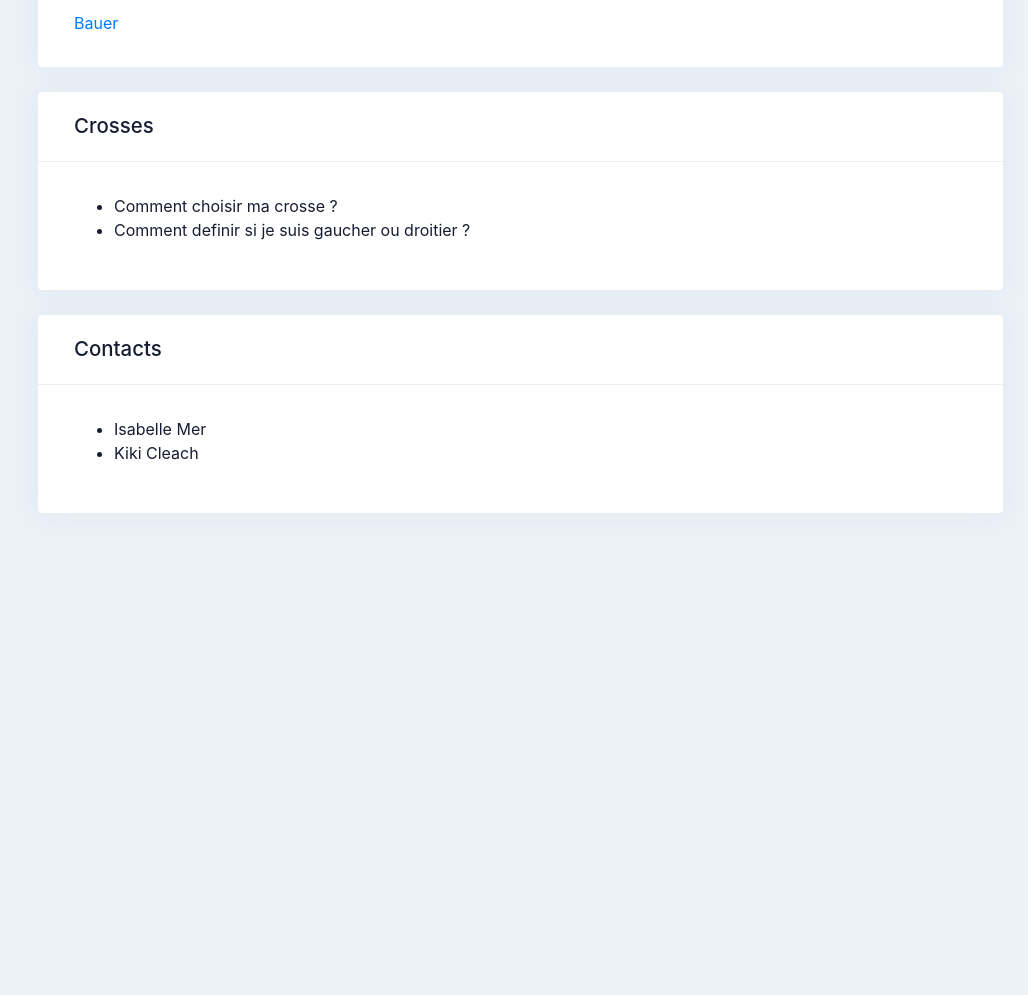
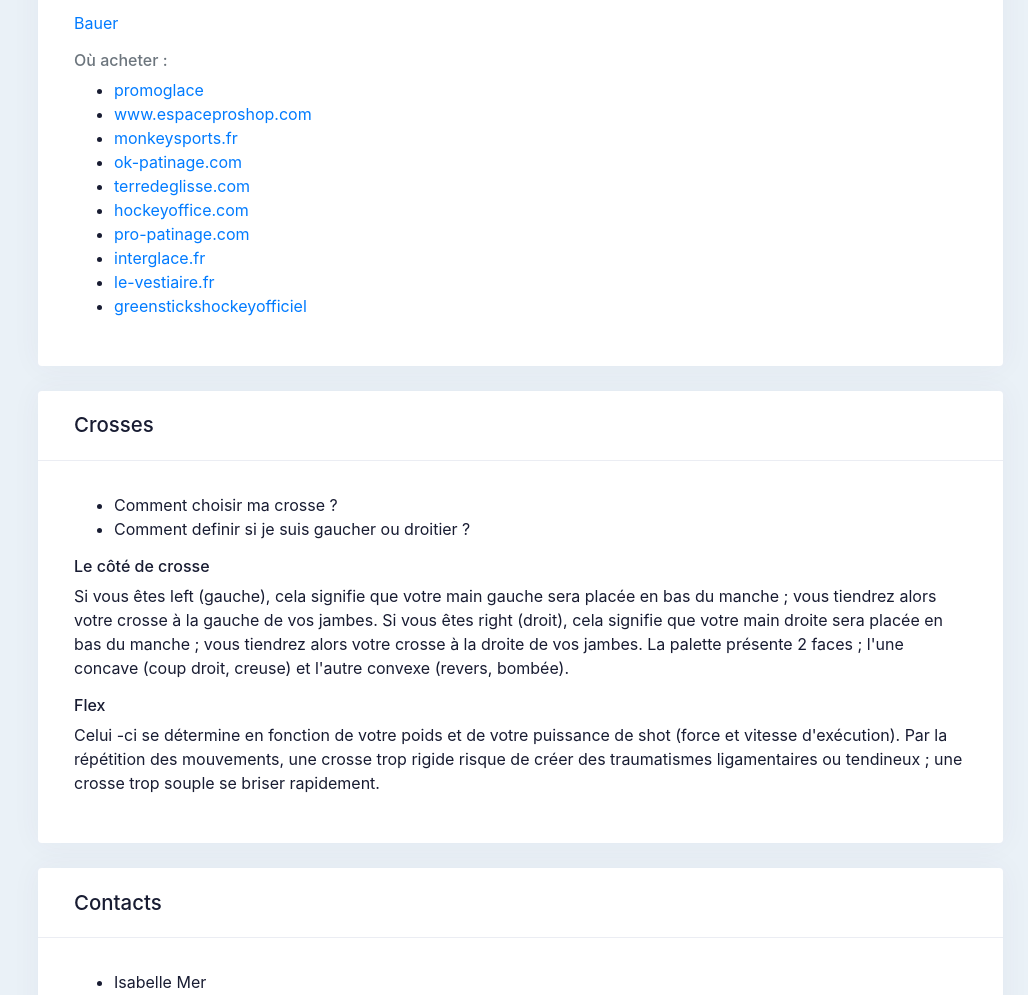
Before and after one commit to torpenn/torpenn.github.io, a plain HTML site: page index.html in a window 1280 px wide. Shown: the part 1140-2135 px from the top of the page, without its empty margins (252-1280 px from the left). Before the commit the page ends 1703 px from the top, so only its background shows below. Drawn offline with nearby package versions, Linux system fonts and the light colour scheme.

Commit message:
WIP: start of sticks

```diff
--- a/index.html
+++ b/index.html
@@ -77,7 +77,8 @@
                 <li>Combien ça coute ?</li>
               </ul>
               <p class="alert alert-info align-middle" role="alert">
-                <i class="material-icons align-middle">info</i> Il est très preferable essayer des patins avant d'acheter.
+                <i class="material-icons align-middle">info</i> Il est très preferable essayer des patins avant
+                d'acheter.
                 C'est le seul moyen de comprendre si cette paire vous convient ou non.
               </p>
               <h6>Qu'est ce qu'il faut connaitre en choisissant les patins de hockey ?</h6>
@@ -108,17 +109,35 @@
                 </li>
               </ul>
               <p>
-              Lors du choix des patins de hockey, vous devez tenir compte du fait qu'ils ne correspondent pas aux
-              tailles de chaussures standard. Par conséquent, ils doivent être mesurés. Dans une chaussure appropriée,
-              le pied doit être confortable. L'arrière de la chaussure doit appuyer fermement sur le talon, mais les
-              doigts ne doivent pas être pressés contre les orteils, mais seulement le toucher légèrement.
+                Lors du choix des patins de hockey, vous devez tenir compte du fait qu'ils ne correspondent pas aux
+                tailles de chaussures standard. Par conséquent, ils doivent être mesurés. Dans une chaussure appropriée,
+                le pied doit être confortable. L'arrière de la chaussure doit appuyer fermement sur le talon, mais les
+                doigts ne doivent pas être pressés contre les orteils, mais seulement le toucher légèrement.
               </p>
               <p>
                 Les chaussures de hockey varient également en largeur. Par conséquent, si les chaussures vous
                 conviennent en longueur, mais pas en largeur, il vous suffit de mesurer une autre paire.
               </p>
 
-              <a href="https://www.youtube.com/watch?v=G2G7tozqJvE" target="_blank">Bauer</a>
+              <p>
+                <a href="https://www.youtube.com/watch?v=G2G7tozqJvE" target="_blank">Bauer</a>
+              </p>
+
+              <h6 class="text-muted">Où acheter :</h6>
+              <ul>
+                <li><a href="https://promoglace.com/" target="_blank">promoglace</a></li>
+                <li><a href="https://www.espaceproshop.com/fr/" target="_blank">www.espaceproshop.com</a></li>
+                <li><a href="https://www.monkeysports.fr/" target="_blank">monkeysports.fr</a></li>
+                <li><a href="http://ok-patinage.com/" target="_blank">ok-patinage.com</a></li>
+                <li><a href="https://terredeglisse.com/" target="_blank">terredeglisse.com</a></li>
+                <li><a href="https://www.hockeyoffice.com/" target="_blank">hockeyoffice.com</a></li>
+                <li><a href="https://www.pro-patinage.com/" target="_blank">pro-patinage.com</a></li>
+                <li><a href="http://www.interglace.fr/" target="_blank">interglace.fr</a></li>
+                <li><a href="https://le-vestiaire.fr/" target="_blank">le-vestiaire.fr</a></li>
+                <li>
+                  <a href="https://www.facebook.com/greenstickshockeyofficiel/" target="_blank">greenstickshockeyofficiel</a>
+                </li>
+              </ul>
             </div>
           </div>
         </div>
@@ -137,6 +156,24 @@
                 <li>Comment choisir ma crosse ?</li>
                 <li>Comment definir si je suis gaucher ou droitier ?</li>
               </ul>
+              <h6>Le côté de crosse</h6>
+              <p>
+                Si vous êtes left (gauche), cela signifie que votre main gauche sera placée en bas du manche ; vous
+                tiendrez alors votre crosse à la gauche de vos jambes.
+
+                Si vous êtes right (droit), cela signifie que votre main droite sera placée en bas du manche ; vous
+                tiendrez alors votre crosse à la droite de vos jambes.
+
+                La palette présente 2 faces ; l'une concave (coup droit, creuse) et l'autre convexe (revers, bombée).
+              </p>
+              <h6>Flex</h6>
+              <p>
+                Celui -ci se détermine en fonction de votre poids et de votre puissance de shot (force et vitesse
+                d'exécution).
+
+                Par la répétition des mouvements, une crosse trop rigide risque de créer des traumatismes ligamentaires
+                ou tendineux ; une crosse trop souple se briser rapidement.
+              </p>
             </div>
           </div>
         </div>
```
